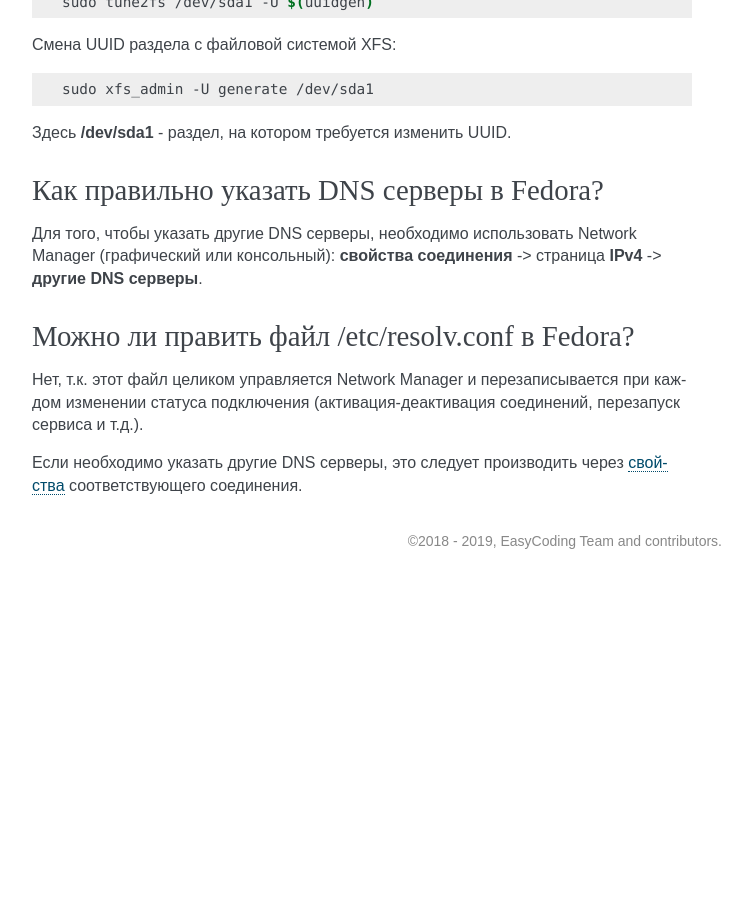
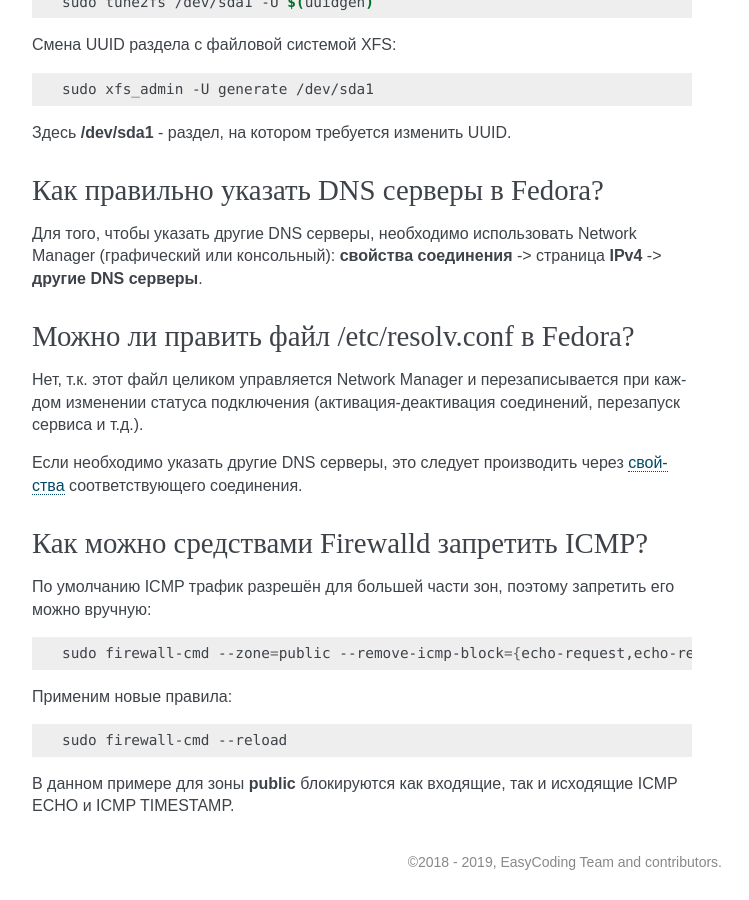
Before and after one commit to RussianFedora/FAQ, a Sphinx documentation site: the page built from source/administration.rst, in a window 1280 px wide and 900 px high, scrolled down 11936 px. Shown: the whole window, without its empty margins (388-1137 px from the left). Built offline with Sphinx 7.4.7, drawn with Linux system fonts in a browser that asks for light colours; before the commit the page ends 12515 px from its top, so only the background shows below that; some of the changed text lies outside the part shown.

Commit message:
Added question about disabling inbound and outbound ICMP traffic.

```diff
--- a/source/administration.rst
+++ b/source/administration.rst
@@ -750,3 +750,23 @@
 Нет, т.к. этот файл целиком управляется Network Manager и перезаписывается при каждом изменении статуса подключения (активация-деактивация соединений, перезапуск сервиса и т.д.).
 
 Если необходимо указать другие DNS серверы, это следует производить через :ref:`свойства <change-dns>` соответствующего соединения.
+
+.. index:: firewall, icmp, firewalld
+.. _disable-icmp:
+
+Как можно средствами Firewalld запретить ICMP?
+===================================================
+
+По умолчанию ICMP трафик разрешён для большей части зон, поэтому запретить его можно вручную:
+
+.. code-block:: bash
+
+    sudo firewall-cmd --zone=public --remove-icmp-block={echo-request,echo-reply,timestamp-reply,timestamp-request} --permanent
+
+Применим новые правила:
+
+.. code-block:: bash
+
+    sudo firewall-cmd --reload
+
+В данном примере для зоны **public** блокируются как входящие, так и исходящие ICMP ECHO и ICMP TIMESTAMP.
```
